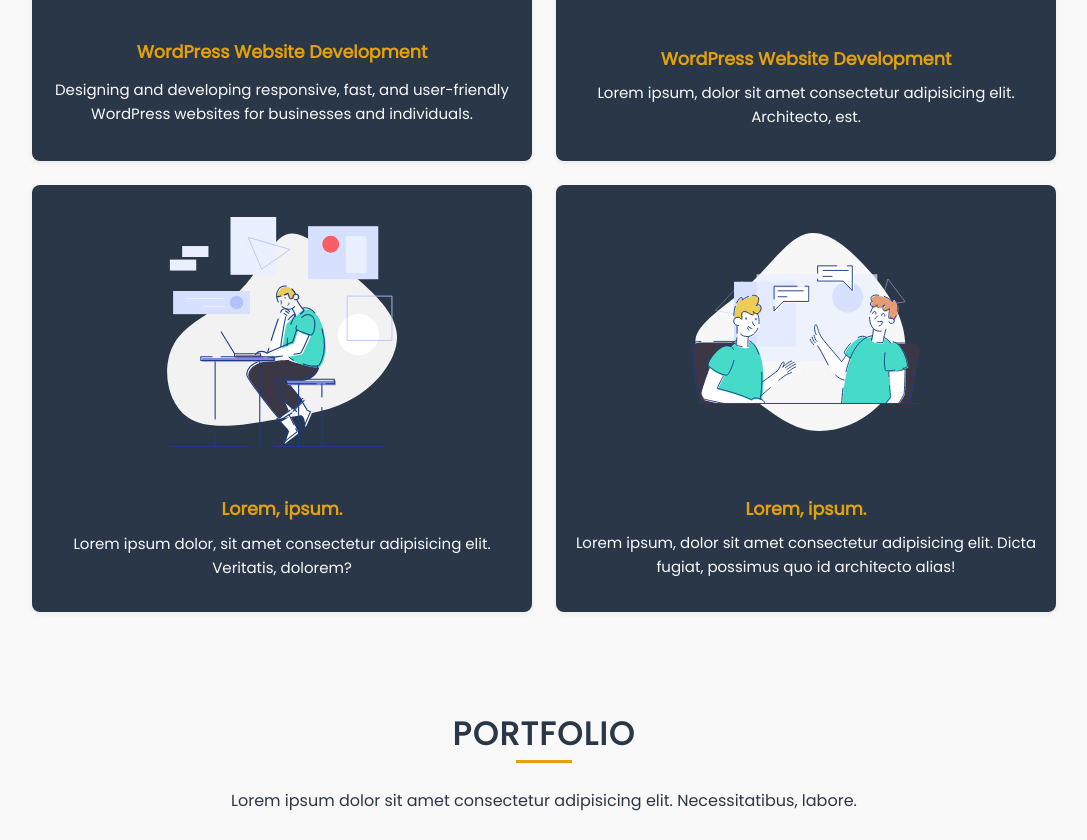
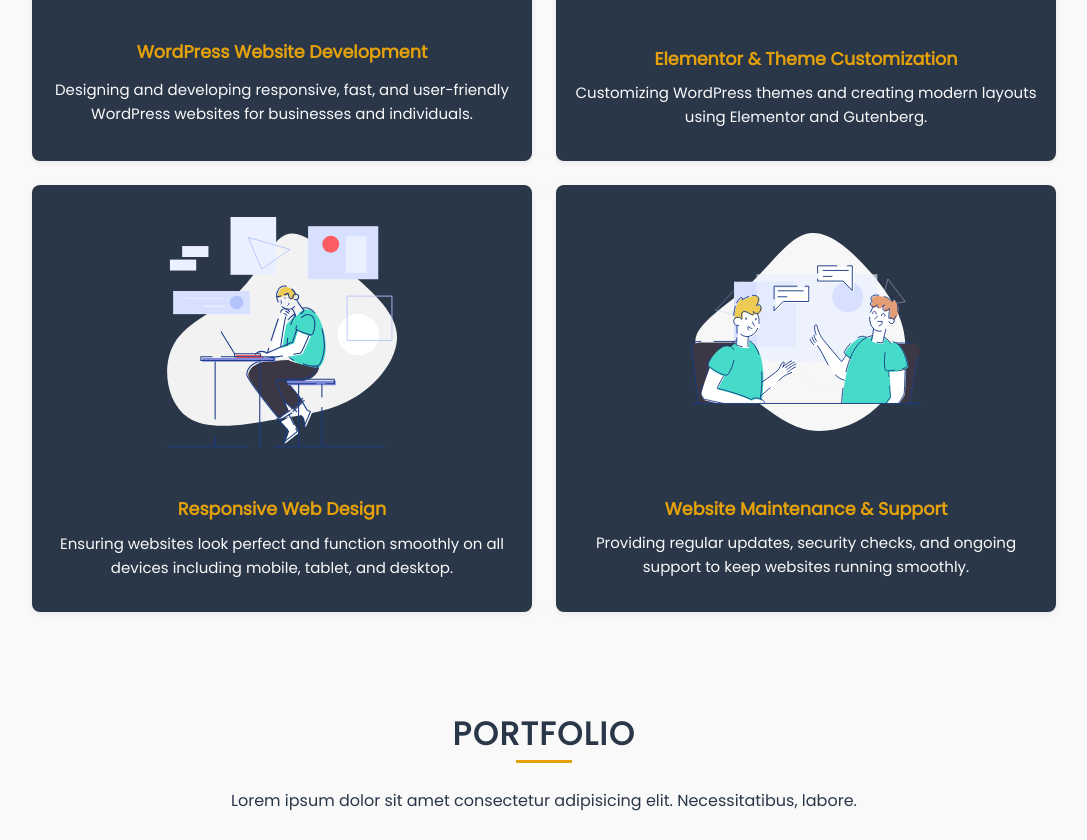
Before and after one commit to ruchajoshi2877-hub/portfolio, a plain HTML site: page index.html in a window 1280 px wide. Shown: the part 1296-2136 px from the top of the page, without its empty margins (96-1183 px from the left). Drawn offline with nearby package versions, Linux system fonts and the light colour scheme.

Commit message:
Update index.html

```diff
--- a/index.html
+++ b/index.html
@@ -124,10 +124,11 @@
           <div class="services__img">
             <img src="./assets/img/web-development.svg" alt="" />
           </div>
-          <h3 class="services__title">WordPress Website Development
+          <h3 class="services__title">Elementor & Theme Customization
 </h3>
           <p class="services__description">
-            Lorem ipsum, dolor sit amet consectetur adipisicing elit. Architecto, est.
+            Customizing WordPress themes and creating modern layouts using Elementor and Gutenberg.
+
           </p>
         </div>
 
@@ -135,9 +136,10 @@
           <div class="services__img">
             <img src="./assets/img/graphics-design.svg" alt="" />
           </div>
-          <h3 class="services__title">Lorem, ipsum.</h3>
+          <h3 class="services__title">Responsive Web Design</h3>
           <p class="services__description">
-            Lorem ipsum dolor, sit amet consectetur adipisicing elit. Veritatis, dolorem?
+            Ensuring websites look perfect and function smoothly on all devices including mobile, tablet, and desktop.
+
           </p>
         </div>
 
@@ -145,9 +147,11 @@
           <div class="services__img">
             <img src="./assets/img/soft-skills.svg" alt="" />
           </div>
-          <h3 class="services__title">Lorem, ipsum.</h3>
+          <h3 class="services__title">Website Maintenance & Support
+</h3>
           <p class="services__description">
-            Lorem ipsum, dolor sit amet consectetur adipisicing elit. Dicta fugiat, possimus quo id architecto alias!
+           Providing regular updates, security checks, and ongoing support to keep websites running smoothly.
+
           </p>
         </div>
       </div>
```
